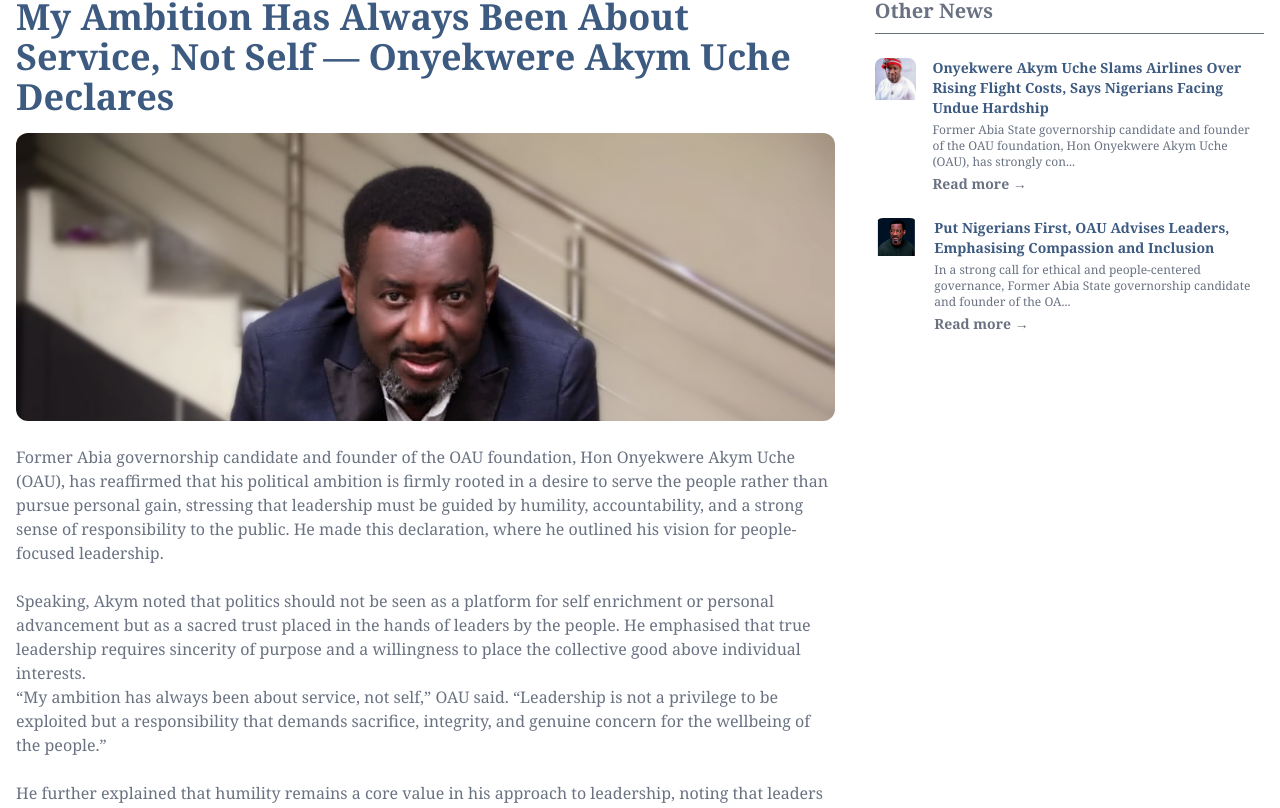
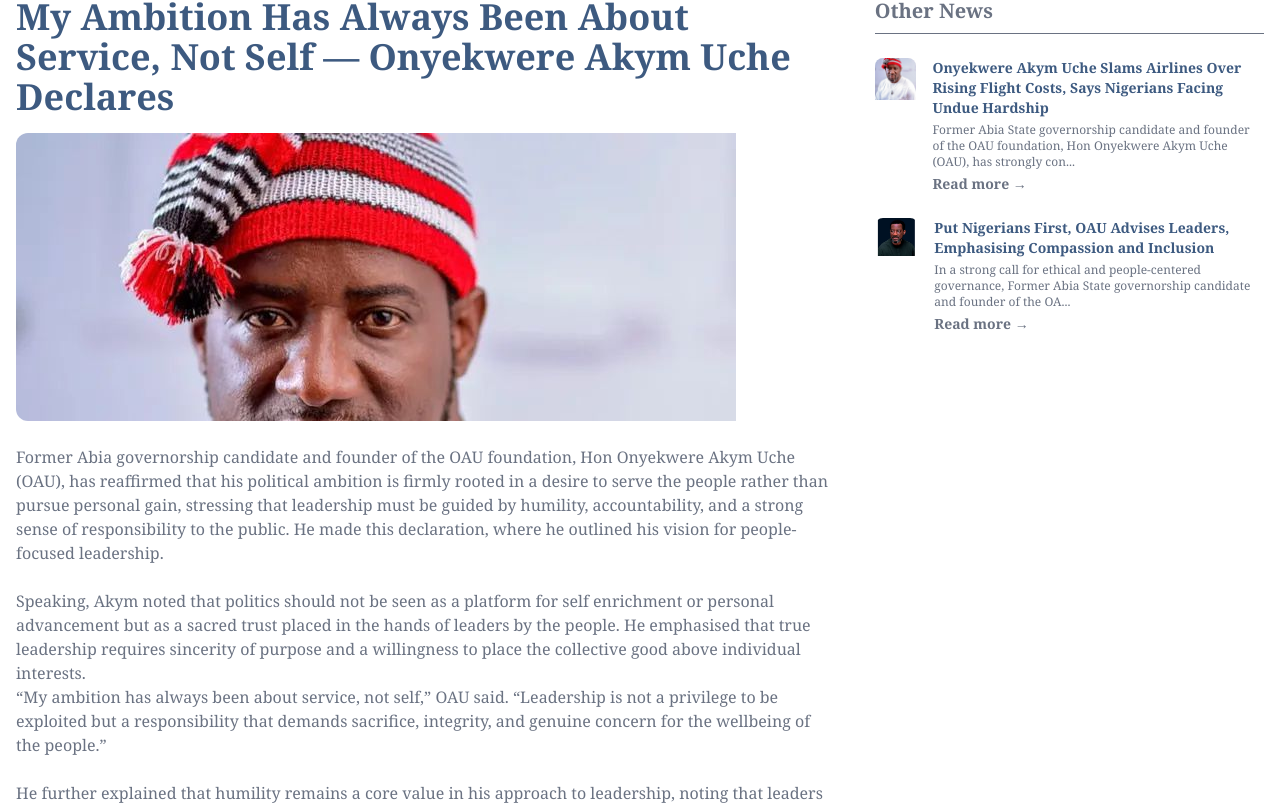
Before and after one commit to EbukaOkoye/oau-website, a Next.js app: page /news in a window 1280 px wide. Shown: the part 491-1299 px from the top of the page. Built offline with nearby package versions, Linux system fonts and the light colour scheme.

Commit message:
adding the images

```diff
--- a/src/app/news/page.tsx
+++ b/src/app/news/page.tsx
@@ -23,7 +23,7 @@ export default function News() {
             </h1>
             <div className="w-full h-72 !overflow-hidden mb-6 rounded-xl">
               <Image
-                src={images.landscape_oau}
+                src={images.oau_white}
                 alt="Main news"
                 className="w-object-cover"
               />
```
